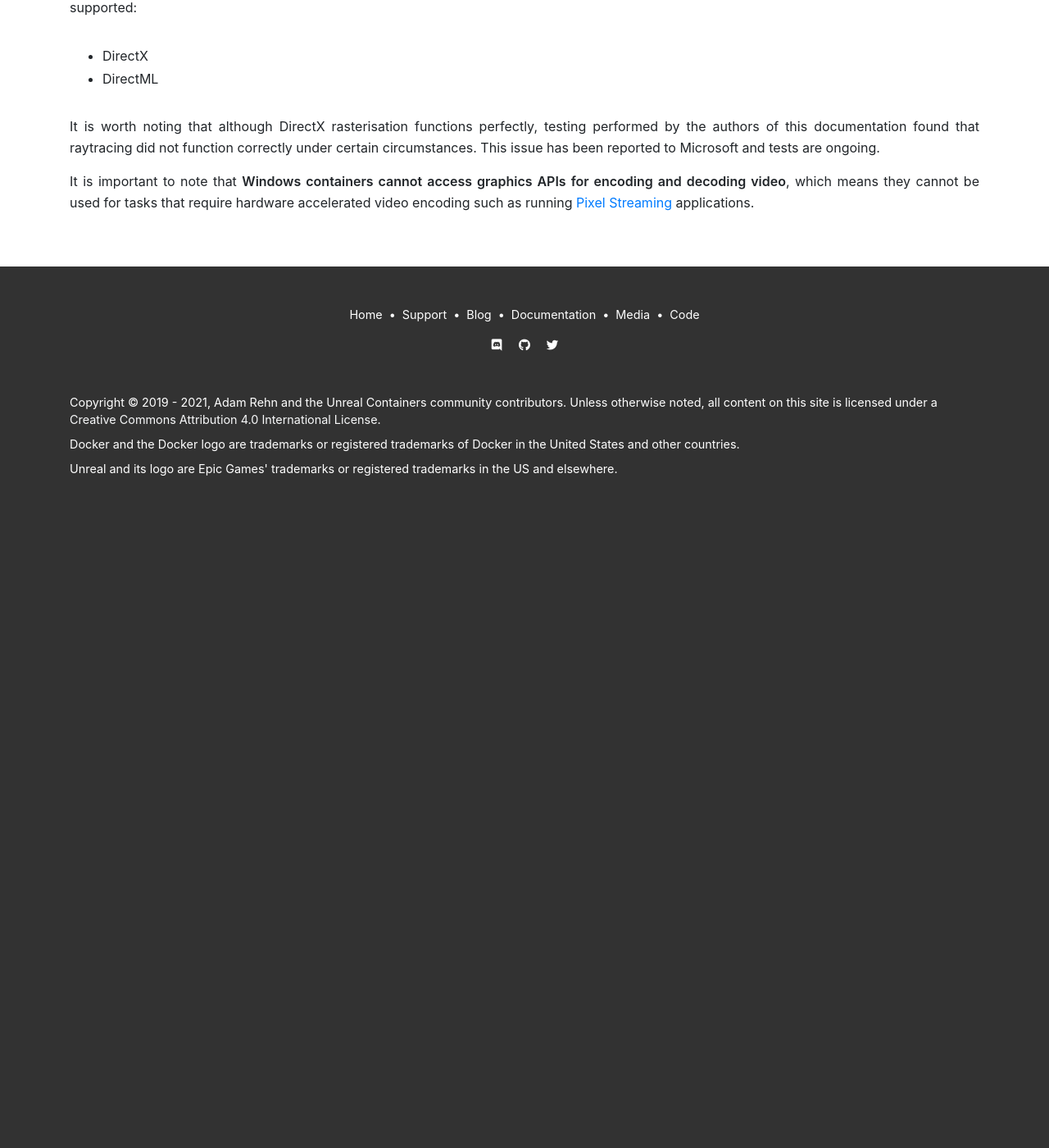
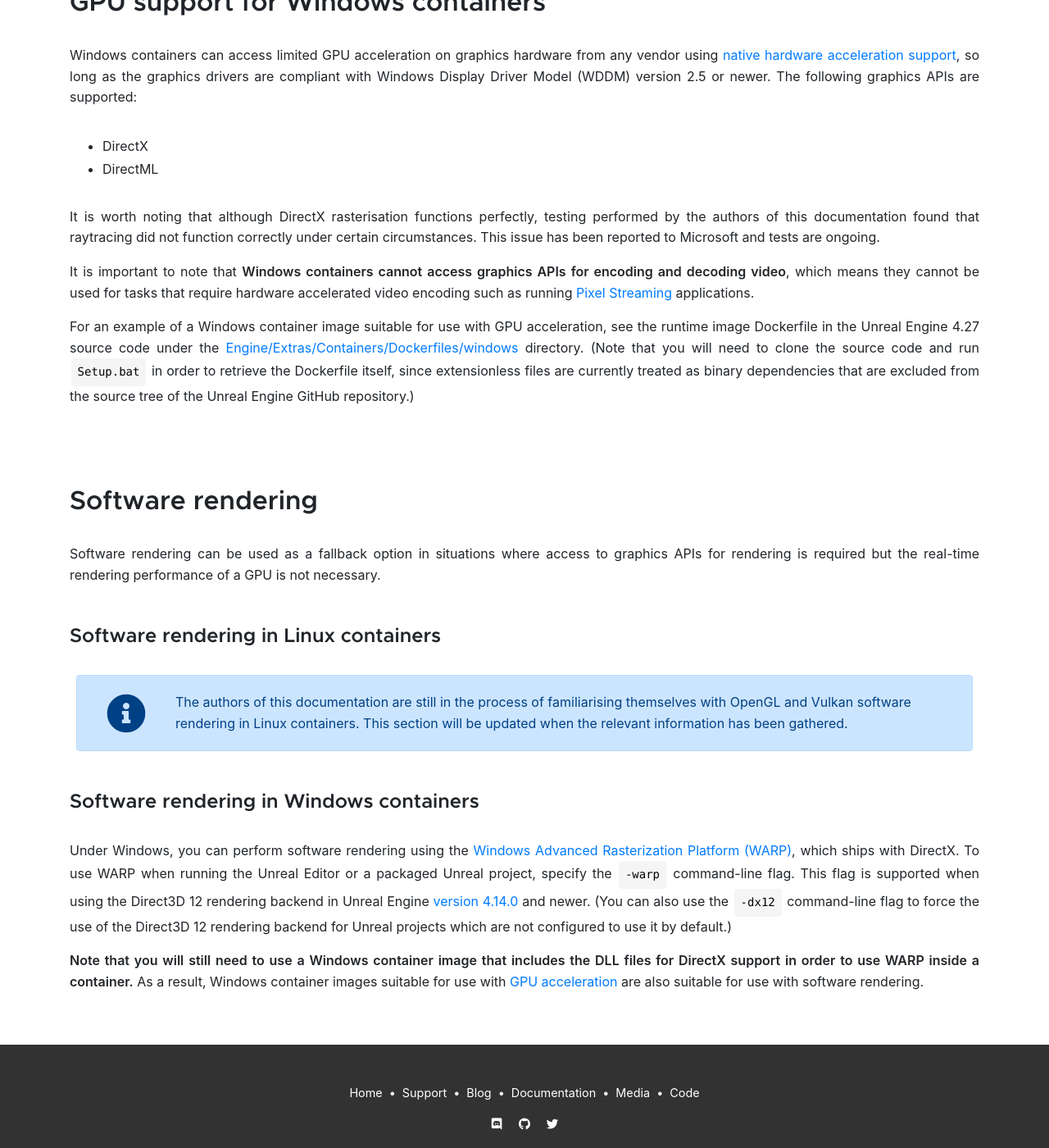
Before and after one commit to UnrealContainers/unrealcontainers.github.io, a Jekyll site: the page built from collections/_docs/concepts/gpu-acceleration.md, in a window 1280 px wide and 1400 px high, scrolled down 2793 px. Shown: the whole window at 82% size. Built offline with Jekyll 4.4.1, drawn with Linux system fonts in a browser that asks for light colours; before the commit the page ends 3423 px from its top, so only the background shows below that; some of the changed text lies outside the part shown.

Commit message:
Add Windows software rendering notes

```diff
--- a/collections/_docs/concepts/gpu-acceleration.md
+++ b/collections/_docs/concepts/gpu-acceleration.md
@@ -45,7 +45,7 @@
 
 - **DirectML:** used for machine learning tasks on GPUs from all vendors under Windows only.
 
-The set of graphics APIs that are available to software running inside a container determines which GPU features it can access. The availability of these APIs varies based on operating system and hardware vendor.
+The set of graphics APIs that are available to software running inside a container determines which GPU features it can access. The availability of these APIs varies based on operating system and hardware vendor. Note that if you are unable to make use of GPU acceleration for a given configuration then it may still be possible to fall back to [software rendering](#software-rendering) as an alternative.
 
 
 ## NVIDIA GPU support for Linux containers
@@ -74,3 +74,20 @@
 It is worth noting that although DirectX rasterisation functions perfectly, testing performed by the authors of this documentation found that raytracing did not function correctly under certain circumstances. This issue has been reported to Microsoft and tests are ongoing.
 
 It is important to note that **Windows containers cannot access graphics APIs for encoding and decoding video**, which means they cannot be used for tasks that require hardware accelerated video encoding such as running [Pixel Streaming](https://docs.unrealengine.com/4.26/en-US/SharingAndReleasing/PixelStreaming/) applications.
+
+For an example of a Windows container image suitable for use with GPU acceleration, see the runtime image Dockerfile in the Unreal Engine 4.27 source code under the [Engine/Extras/Containers/Dockerfiles/windows](https://github.com/EpicGames/UnrealEngine/tree/4.27/Engine/Extras/Containers/Dockerfiles/windows) directory. (Note that you will need to clone the source code and run `Setup.bat` in order to retrieve the Dockerfile itself, since extensionless files are currently treated as binary dependencies that are excluded from the source tree of the Unreal Engine GitHub repository.)
+
+
+## Software rendering
+
+Software rendering can be used as a fallback option in situations where access to graphics APIs for rendering is required but the real-time rendering performance of a GPU is not necessary.
+
+### Software rendering in Linux containers
+
+{% include alerts/info.html content="The authors of this documentation are still in the process of familiarising themselves with OpenGL and Vulkan software rendering in Linux containers. This section will be updated when the relevant information has been gathered." %}
+
+### Software rendering in Windows containers
+
+Under Windows, you can perform software rendering using the [Windows Advanced Rasterization Platform (WARP)](https://docs.microsoft.com/en-us/windows/win32/direct3darticles/directx-warp), which ships with DirectX. To use WARP when running the Unreal Editor or a packaged Unreal project, specify the `-warp` command-line flag. This flag is supported when using the Direct3D 12 rendering backend in Unreal Engine [version 4.14.0](https://github.com/EpicGames/UnrealEngine/blob/4.14.0-release/Engine/Source/Runtime/D3D12RHI/Private/D3D12RHIPrivate.h#L117-L122) and newer. (You can also use the `-dx12` command-line flag to force the use of the Direct3D 12 rendering backend for Unreal projects which are not configured to use it by default.)
+
+**Note that you will still need to use a Windows container image that includes the DLL files for DirectX support in order to use WARP inside a container.** As a result, Windows container images suitable for use with [GPU acceleration](#gpu-support-for-windows-containers) are also suitable for use with software rendering.
```
